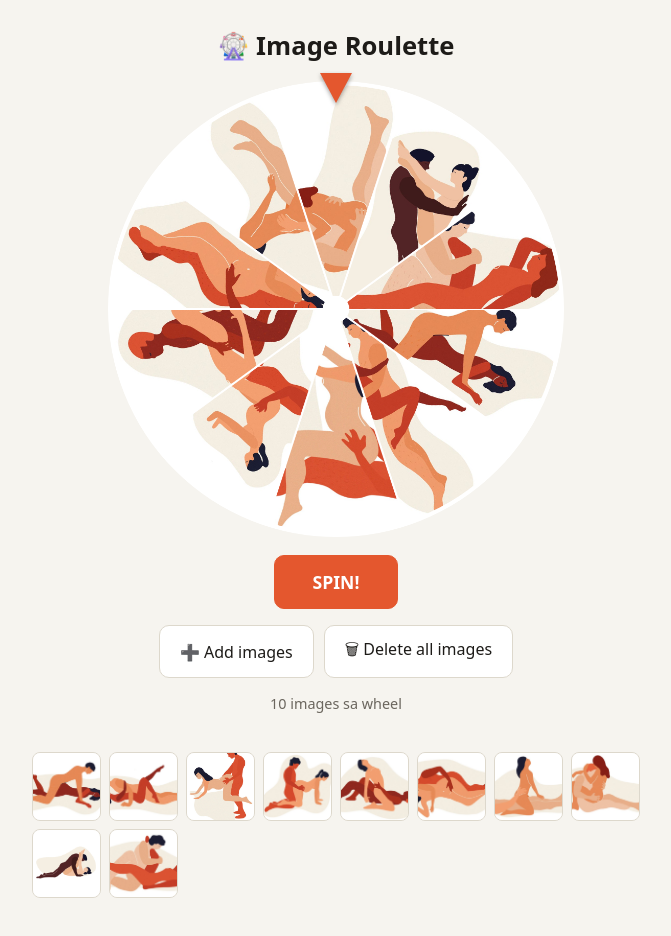
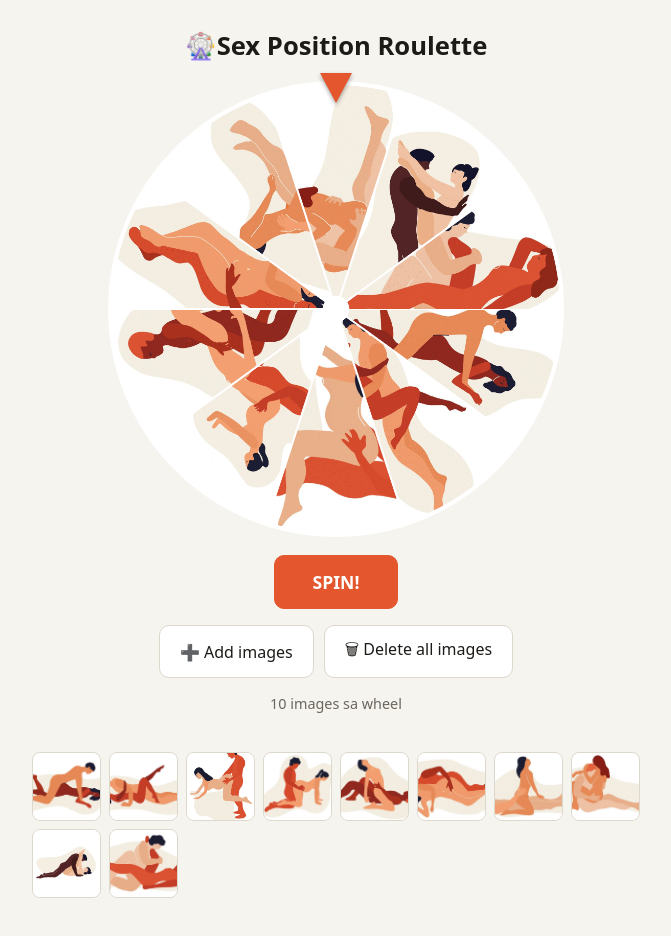
Before and after one commit to ranielhiyanweb/Spin-the-wheel-, a plain HTML site: page index.html in a window 1280 px wide. Shown: the whole page, without its empty margins (304-975 px from the left). Drawn offline with Linux system fonts and the light colour scheme.

Commit message:
update index.html

```diff
--- a/index.html
+++ b/index.html
@@ -37,7 +37,7 @@ button:disabled{opacity:.5;cursor:not-allowed}
 </head>
 <body>
 <main>
-  <h1>🎡 Image Roulette</h1>
+  <h1>🎡Sex Position Roulette</h1>
   <p></p>
   <div class="wrap"><div class="pointer"></div><canvas id="c" width="900" height="900"></canvas></div>
   <div class="row"><button class="primary" id="spin">SPIN!</button></div>
```
